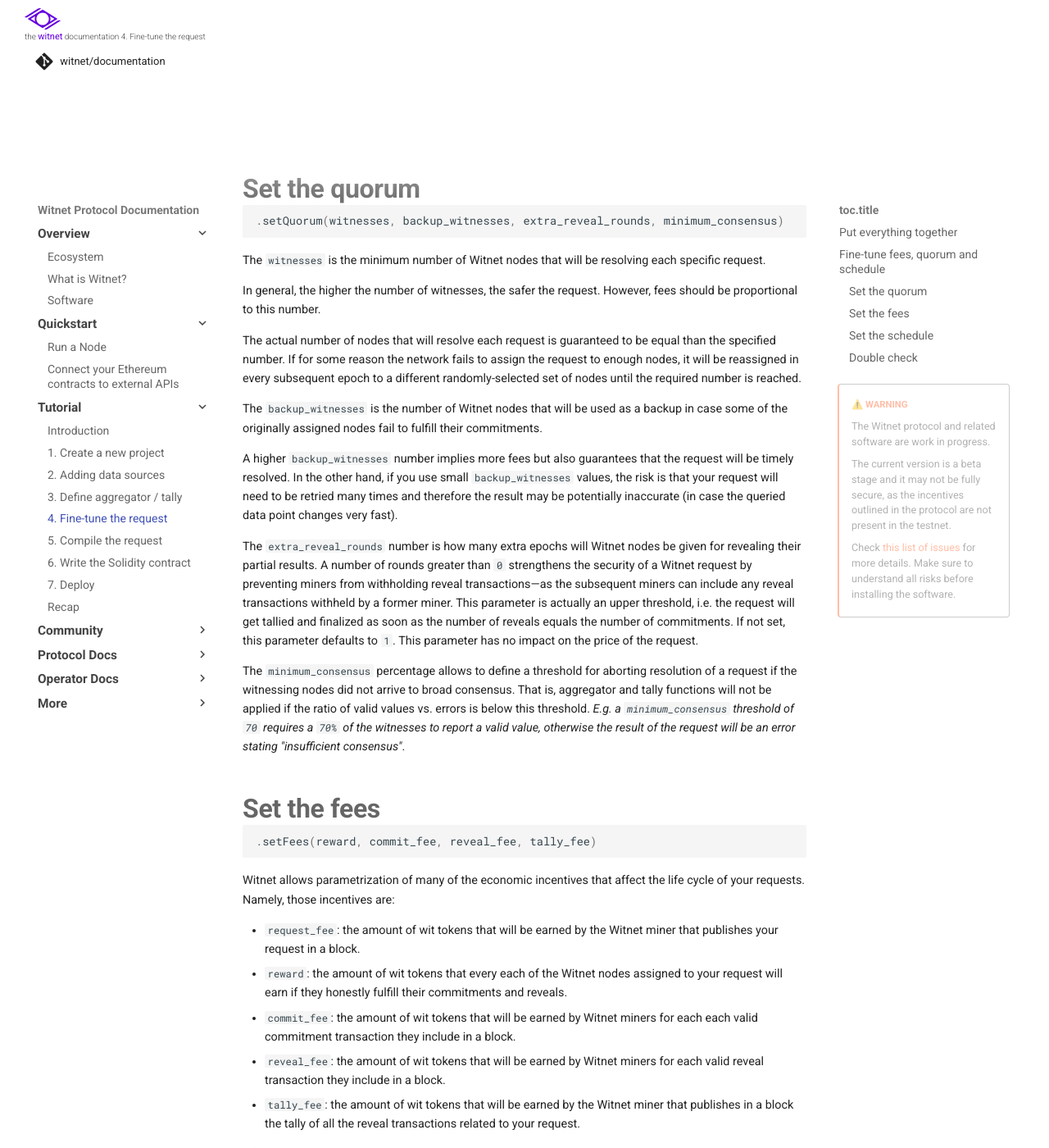
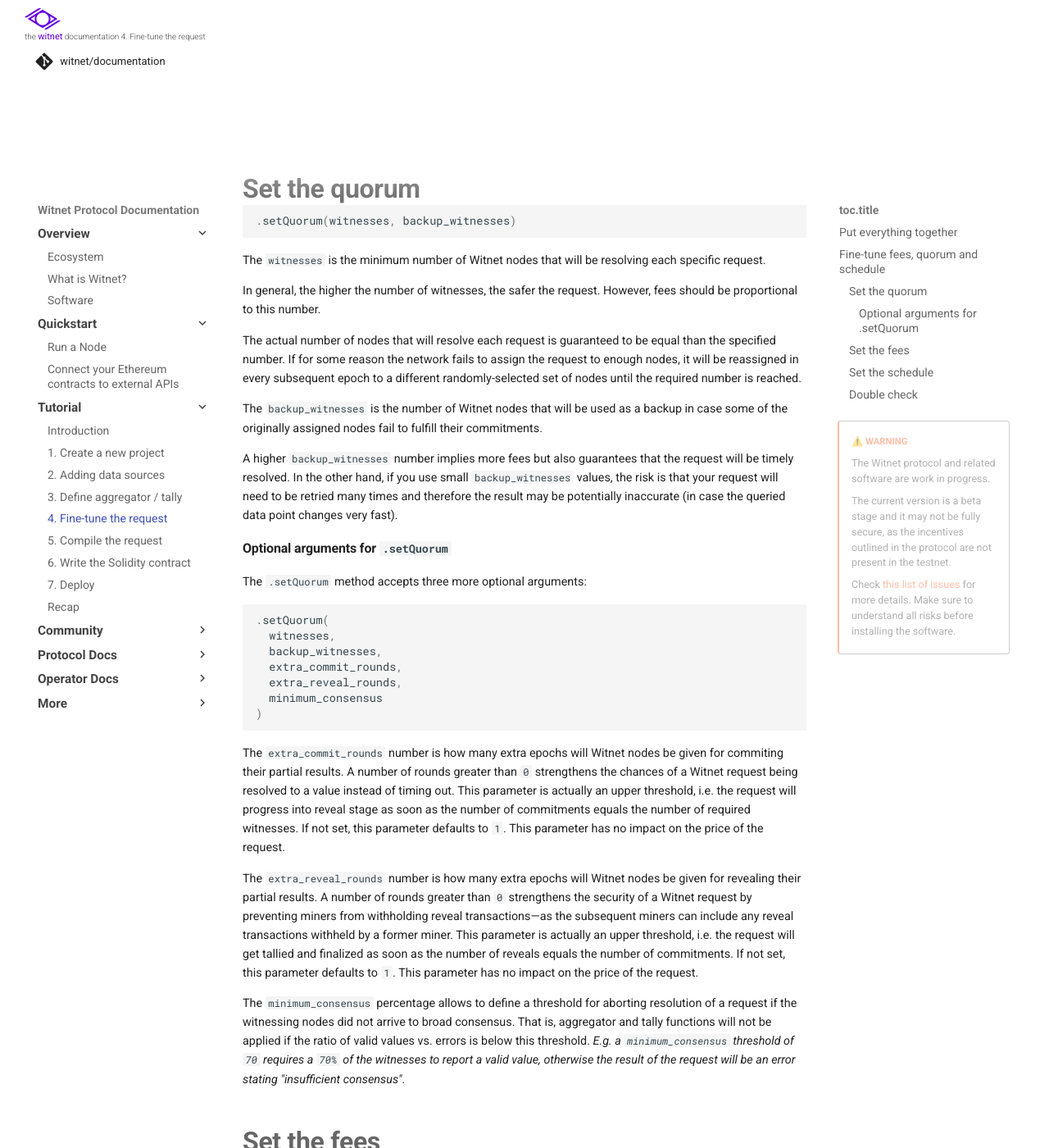
Before and after one commit to witnet/documentation, an MkDocs documentation site: the page built from docs/tutorials/bitcoin-price-feed/fine-tuning.md, in a window 1280 px wide and 1400 px high, scrolled down 1062 px. Shown: the whole window at 82% size. Built offline with MkDocs 1.6.1 and Material for MkDocs 9.7.7, drawn with Linux system fonts in a browser that asks for light colours; some web fonts are replaced; comment, search, counter and statistics services are not loaded.

Commit message:
docs: document `extra_commit_rounds`

````diff
--- a/docs/tutorials/bitcoin-price-feed/fine-tuning.md
+++ b/docs/tutorials/bitcoin-price-feed/fine-tuning.md
@@ -66,6 +66,29 @@ that the request will be timely resolved. In the other hand, if you use
 small `backup_witnesses` values, the risk is that your request will need
 to be retried many times and therefore the result may be potentially
 inaccurate (in case the queried data point changes very fast).
+
+#### Optional arguments for `.setQuorum`
+
+The `.setQuorum` method accepts three more optional arguments:
+
+```javascript
+.setQuorum(
+  witnesses,
+  backup_witnesses,
+  extra_commit_rounds,
+  extra_reveal_rounds,
+  minimum_consensus
+)
+```
+
+The `extra_commit_rounds` number is how many extra epochs will Witnet
+nodes be given for commiting their partial results. A number of rounds
+greater than `0` strengthens the chances of a Witnet request being
+resolved to a value instead of timing out. This parameter is actually an
+upper threshold, i.e. the request will progress into reveal stage as
+soon as the number of commitments equals the number of required witnesses.
+If not set, this parameter defaults to `1`. This parameter has no impact
+on the price of the request.
 
 The `extra_reveal_rounds` number is how many extra epochs will Witnet
 nodes be given for revealing their partial results. A number of rounds
````
Also changed, not shown: other parts of docs/tutorials/bitcoin-price-feed/fine-tuning.md (+3 -3 lines), docs/tutorials/bitcoin-price-feed/create-project.md (+1 -2 lines).
